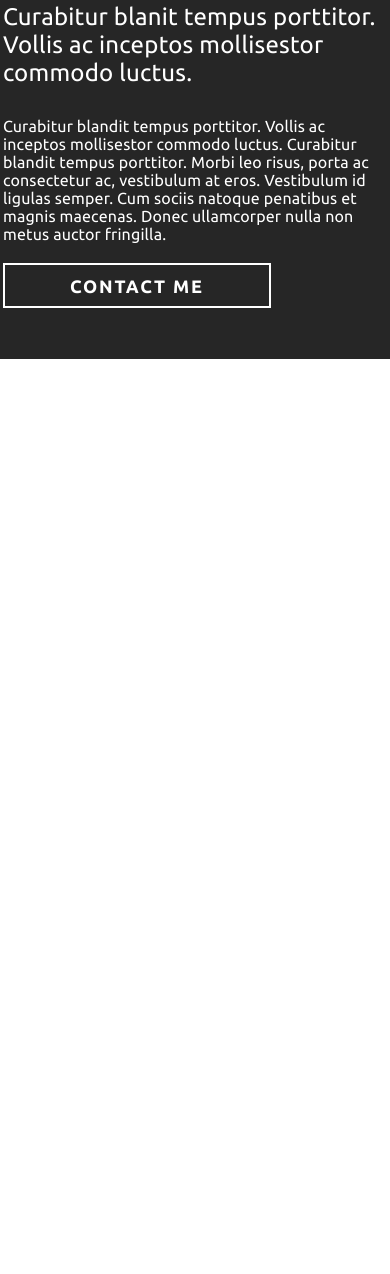
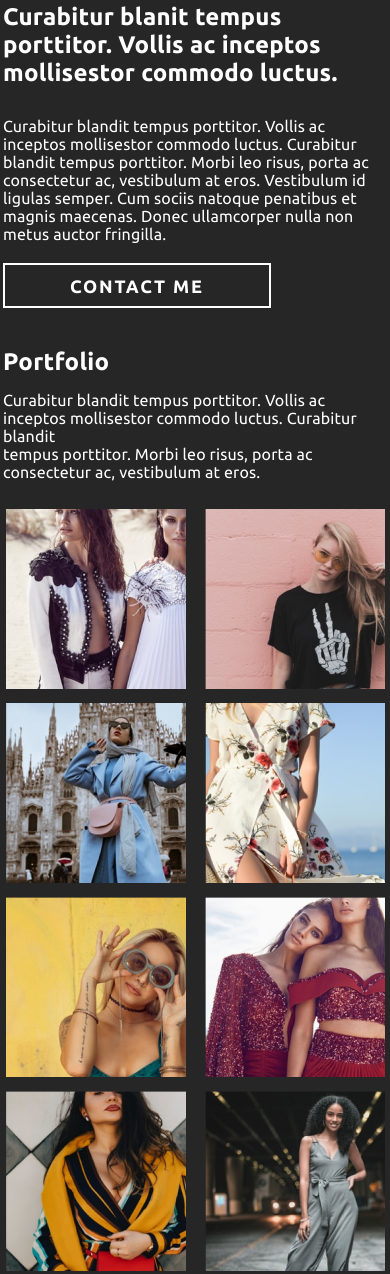
Before and after one commit to WaltaiBaltai/modul3, a plain HTML site: page index.html in a window 390 px wide. Shown: the part 658-1932 px from the top of the page. Before the commit the page ends 1017 px from the top, so only its background shows below. Drawn offline with Linux system fonts and the light colour scheme.

Commit message:
finished down side of main with adaptive

```diff
--- a/index.html
+++ b/index.html
@@ -20,12 +20,25 @@
       <div class="myself-block">
         <p class="myself-block__bio"><b>Hey. I'm Lucas<br>And I'm a professional photographer</b></p>
         <div class="myself-line"></div>
-        <p class="myself-block__one">Curabitur blanit tempus porttitor. Vollis ac inceptos mollisestor commodo luctus.</p>
-        <p class="myself-block__two">Curabitur blandit tempus porttitor. Vollis ac inceptos mollisestor commodo luctus. Curabitur blandit tempus porttitor. Morbi leo risus, porta ac consectetur ac, vestibulum at eros. Vestibulum id ligulas semper. Cum sociis natoque penatibus et magnis maecenas. Donec ullamcorper nulla non metus auctor fringilla.</p>
+        <h2 class="myself-block__one">Curabitur blanit tempus porttitor. Vollis ac inceptos mollisestor commodo luctus.</h2>
+        <h3 class="myself-block__two">Curabitur blandit tempus porttitor. Vollis ac inceptos mollisestor commodo luctus. Curabitur blandit tempus porttitor. Morbi leo risus, porta ac consectetur ac, vestibulum at eros. Vestibulum id ligulas semper. Cum sociis natoque penatibus et magnis maecenas. Donec ullamcorper nulla non metus auctor fringilla.</h3>
         <div class="contactme"><button type="submit"><b>Contact Me</b></button></div>
       </div>
     </section>
-    <section class="portfolio"></section>
+    <section class="portfolio container">
+      <h2 class="portfolio-title">Portfolio</h2>
+      <h3 class="portfolio-text">Curabitur blandit tempus porttitor. Vollis ac inceptos mollisestor commodo luctus. Curabitur blandit<br>tempus porttitor. Morbi leo risus, porta ac consectetur ac, vestibulum at eros.</h3>
+      <div class="portfolio-examples">
+        <div class="portfolio-example" style="background-image: url(./imgs/pic1.png);"></div>
+        <div class="portfolio-example" style="background-image: url(./imgs/pic2.png);"></div>
+        <div class="portfolio-example" style="background-image: url(./imgs/pic3.png);"></div>
+        <div class="portfolio-example" style="background-image: url(./imgs/pic4.png);"></div>
+        <div class="portfolio-example" style="background-image: url(./imgs/pic5.png);"></div>
+        <div class="portfolio-example" style="background-image: url(./imgs/pic6.png);"></div>
+        <div class="portfolio-example" style="background-image: url(./imgs/pic7.png);"></div>
+        <div class="portfolio-example" style="background-image: url(./imgs/pic8.png);"></div>
+      </div>
+    </section>
   </main>
   <footer></footer>
 </body>
--- a/style.css
+++ b/style.css
@@ -54,14 +54,18 @@ main {
   line-height: 34px;
   letter-spacing: 0.01em;
 }
-.myself-block__one {
+h2 {
   font-size: 24px;
   line-height: 28px;
   letter-spacing: 0.01em;
 }
-.myself-block__two {
+h3 {
+  font-size: 16px;
   line-height: 18px;
   letter-spacing: 0.01em;
+  font-weight: 400;
+}
+.myself-block__two {
   margin: 30px 0;
 }
 .contactme button{
@@ -78,6 +82,36 @@ main {
 }
 .contactme button:hover {
   background: #19849B;
+}
+.portfolio-text {
+  margin: 15px 0 28px 0;
+}
+.portfolio-examples {
+  display: flex;
+  flex-wrap: wrap;
+  gap: 20px;
+}
+.portfolio-example {
+  width: 244px;
+  height: 244px;
+}
+.portfolio-title {
+  margin-top: 104px;
+}
+
+/*----------ADAPTIVE-------------*/
+
+@media screen and (max-width: 1036px) {
+  .portfolio-example {
+    width: 230px;
+    height: 230px;
+  }
+  .portfolio-examples {
+    justify-content: space-around;
+  }
+  main {
+    padding: 51px 3px 51px 3px;
+  }
 }
 @media screen and (max-width: 990px) {
   main {
@@ -101,9 +135,33 @@ main {
   .myself-block__two {
     margin-bottom: 25px;
   }
+  .portfolio-title {
+    margin-top: 60px;
+  }
+  .portfolio-examples {
+    gap: 14px;
+  }
+  .portfolio-example {
+    width: 180px;
+    height: 180px;
+  }
+}
+@media screen and (max-width: 768px) {
+  .portfolio-examples {
+    justify-content: baseline;
+  }
 }
 @media screen and (max-width: 565px) {
   .myself-block__two {
     margin-bottom: 20px;
   }
+  .portfolio-title {
+    margin-top: 40px;
+  }
 }
+@media screen and (max-width: 380px) {
+  .portfolio-example {
+    width: 165px;
+    height: 165px;
+  }
+}
```
Also changed, not shown: imgs/1.jpg (deleted), imgs/roma-kaiuk-U895LlpDOGM-unsplash.jpg (deleted).
